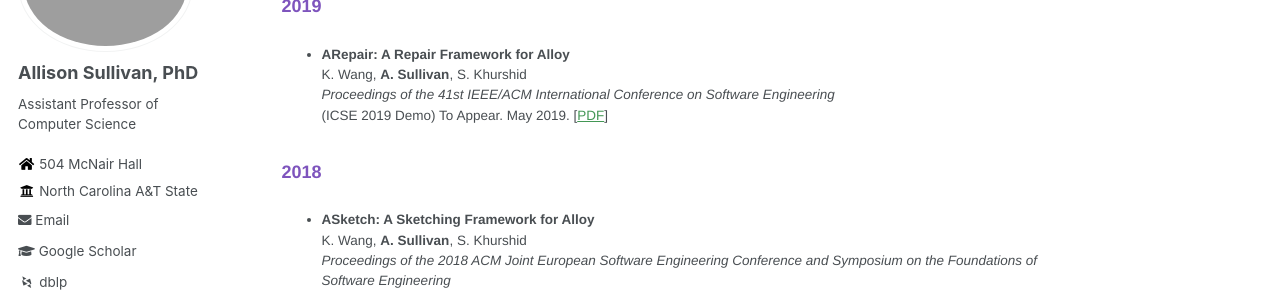
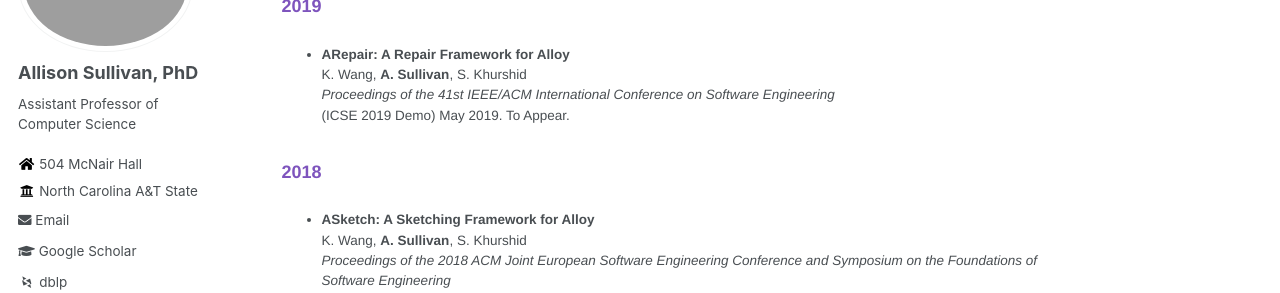
Before and after one commit to Allisonius/allisonius.github.io, a Jekyll site: the page built from _pages/publications.md, in a window 1280 px wide and 900 px high. Shown: the part 200-493 px from the top of the window. Built offline with Jekyll 4.4.1, drawn with Linux system fonts in a browser that asks for light colours; some web fonts are replaced.

Commit message:
Update publications.md

```diff
--- a/_pages/publications.md
+++ b/_pages/publications.md
@@ -9,7 +9,7 @@ author_profile: true
 * **ARepair: A Repair Framework for Alloy**
 K. Wang, **A. Sullivan**, S. Khurshid
 *Proceedings of the 41st IEEE/ACM International Conference on Software Engineering*
- (ICSE 2019 Demo) To Appear. May 2019. \[[PDF](files/ARepairDemoICSE.pdf)\]
+ (ICSE 2019 Demo) May 2019. To Appear.
 
 ### 2018
 
```
